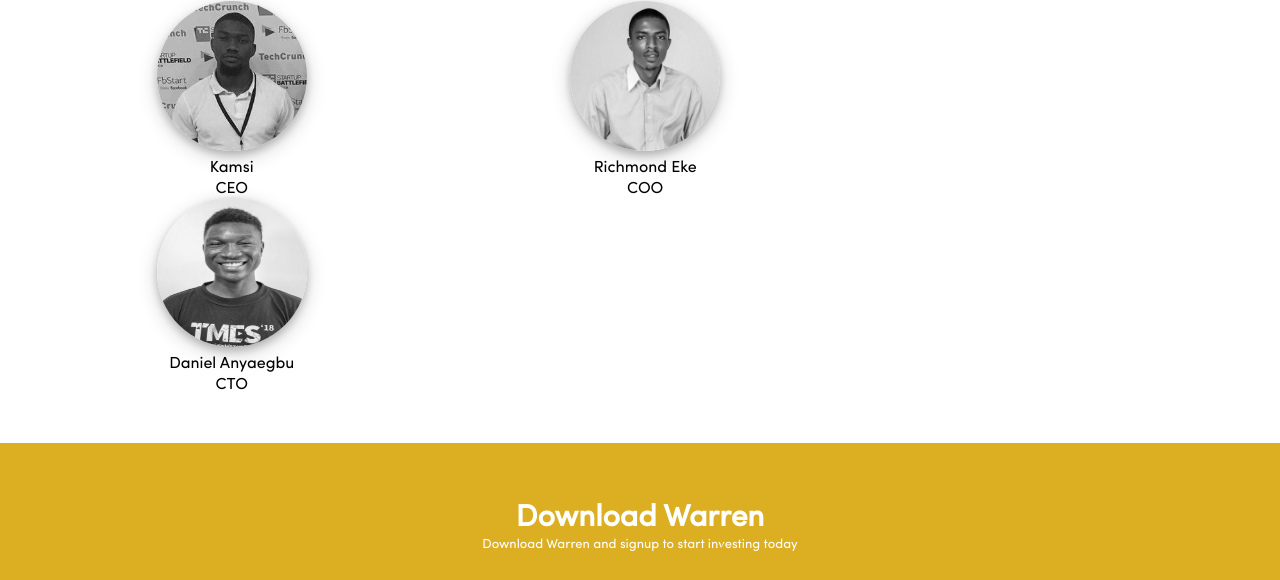
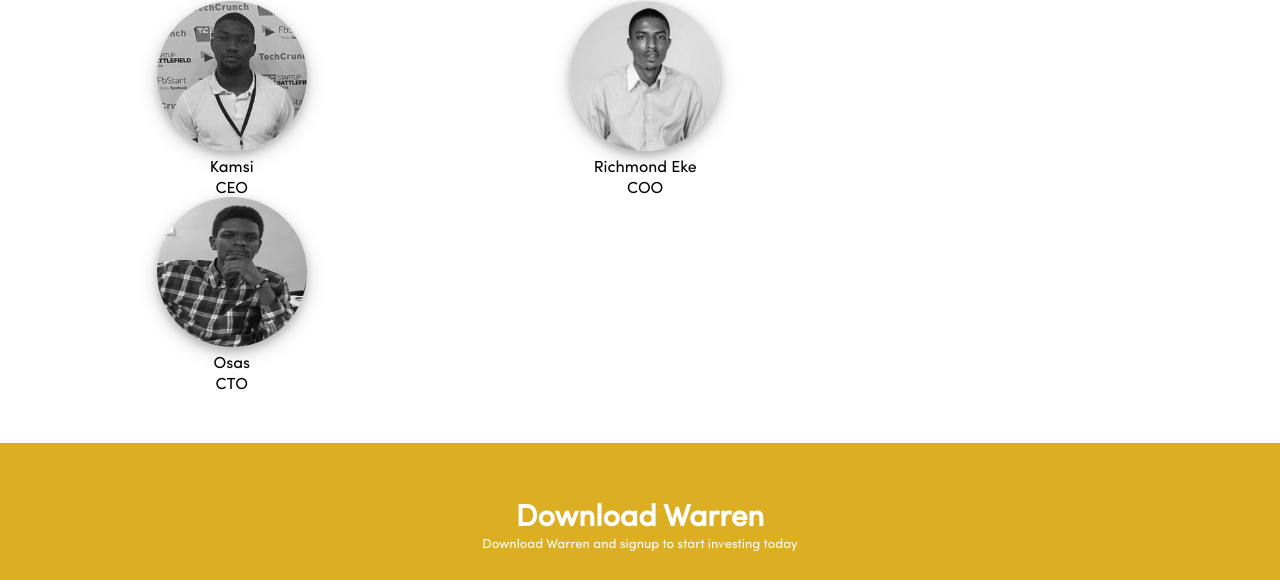
Before and after one commit to daniellamarr/warren-web, a plain HTML site: page index.html in a window 1280 px wide. Shown: the part 1742-2322 px from the top of the page. Drawn offline with Linux system fonts and the light colour scheme.

Commit message:
Change CTO from Daniel to Osas
Change CTO image

```diff
--- a/index.html
+++ b/index.html
@@ -69,9 +69,9 @@
           </div>
         </div>
         <div class="team-details">
-          <img src="images/daniel.jpeg" alt="">
+          <img src="images/osas.jpeg" alt="">
           <div class="person-detail">
-            <p>Daniel Anyaegbu</p>
+            <p>Osas</p>
             <p>CTO</p>
           </div>
         </div>
```
Also changed, not shown: images/osas.jpeg (added).
